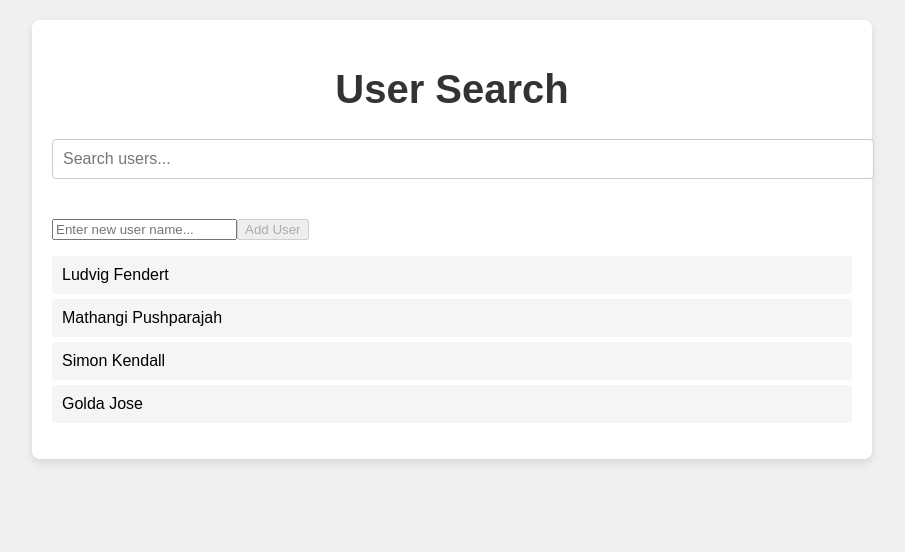
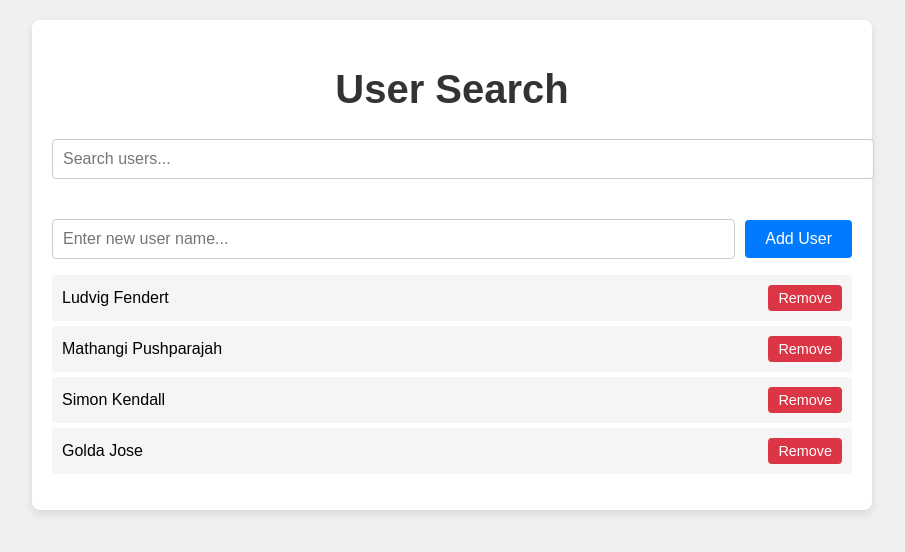
Before and after one commit to Junotas/my-tanstack-app, a React (Vite) app: page / in a window 1280 px wide. Shown: the top 552 px of the page, without its empty margins (188-1093 px from the left). Built offline with nearby package versions, Linux system fonts and the light colour scheme.

Commit message:
just some refactoring

```diff
--- a/src/App.css
+++ b/src/App.css
@@ -1,5 +1,5 @@
 body {
-  font-family: 'Arial', sans-serif;
+  font-family: "Arial", sans-serif;
   background-color: #f0f0f0;
   margin: 0;
   padding: 0;
@@ -33,12 +33,60 @@ h1 {
   margin-bottom: 20px;
 }
 
+.add-user {
+  display: flex;
+  align-items: center;
+}
+
+.add-user-input {
+  flex: 1;
+  padding: 10px;
+  font-size: 1rem;
+  border: 1px solid #ccc;
+  border-radius: 4px;
+  margin-right: 10px;
+}
+
+.add-user-btn {
+  padding: 10px 20px;
+  font-size: 1rem;
+  background-color: #007bff;
+  color: #fff;
+  border: none;
+  border-radius: 4px;
+  cursor: pointer;
+  transition: background-color 0.3s ease;
+}
+
+.add-user-btn:hover {
+  background-color: #0056b3;
+}
+
+.remove-user-btn {
+  padding: 5px 10px;
+  margin-left: 10px;
+  font-size: 0.9rem;
+  background-color: #dc3545;
+  color: #fff;
+  border: none;
+  border-radius: 4px;
+  cursor: pointer;
+  transition: background-color 0.3s ease;
+}
+
+.remove-user-btn:hover {
+  background-color: #c82333;
+}
+
 .user-list {
   list-style-type: none;
   padding: 0;
 }
 
 .user-item {
+  display: flex;
+  justify-content: space-between;
+  align-items: center;
   padding: 10px;
   margin-bottom: 5px;
   background-color: #f5f5f5;
--- a/src/App.tsx
+++ b/src/App.tsx
@@ -3,7 +3,7 @@ import "./App.css";
 import { useUsers } from "./useUsers";
 
 const App: React.FC = () => {
-  const { isLoading, error, data: users, refetch } = useUsers(); // Use refetch to update data after adding a user
+  const { isLoading, error, data: users, refetch } = useUsers();
   const [searchTerm, setSearchTerm] = useState("");
   const [newUserName, setNewUserName] = useState("");
 
@@ -18,10 +18,8 @@ const App: React.FC = () => {
   };
 
   const handleAddUser = async () => {
-    // Wait for the users data to be available
     await refetch();
 
-    // Now you can safely access the users data
     if (
       users &&
       users.some(
@@ -32,18 +30,33 @@ const App: React.FC = () => {
       return;
     }
 
-    // Generate a new id (you might want to ensure uniqueness in a real scenario)
     const newUserId =
       users && users.length > 0 ? users[users.length - 1].id + 1 : 1;
     const newUser: User = { id: newUserId, name: newUserName };
 
-    // Update localStorage
-    const updatedUsers = [...(users || []), newUser]; // Use empty array fallback if users is still undefined
+    const updatedUsers = [...(users || []), newUser];
     localStorage.setItem("users", JSON.stringify(updatedUsers));
 
-    // Clear the input field and trigger a refetch to update the UI
     setNewUserName("");
-    await refetch(); // Refetch again to update with the newly added user
+    await refetch();
+  };
+
+  const handleRemoveUser = async (userId: number) => {
+    if (!window.confirm("Are you sure you want to remove this user?")) {
+      return;
+    }
+
+    await refetch(); // Ensure users data is up-to-date
+
+    if (!users) {
+      console.error("Users data is not available.");
+      return;
+    }
+
+    const updatedUsers = users.filter((user) => user.id !== userId);
+    localStorage.setItem("users", JSON.stringify(updatedUsers));
+
+    await refetch(); // Refetch to update UI after removal
   };
 
   if (isLoading) return <div className="container">Loading...</div>;
@@ -79,7 +92,7 @@ const App: React.FC = () => {
             Add User
           </button>
         </div>
-        <SearchResults users={filteredUsers} />
+        <SearchResults users={filteredUsers} onRemoveUser={handleRemoveUser} />
       </main>
     </div>
   );
@@ -90,7 +103,10 @@ interface User {
   name: string;
 }
 
-const SearchResults: React.FC<{ users: User[] }> = ({ users }) => {
+const SearchResults: React.FC<{
+  users: User[];
+  onRemoveUser: (userId: number) => void;
+}> = ({ users, onRemoveUser }) => {
   if (users.length === 0) {
     return <p>No users found.</p>;
   }
@@ -100,6 +116,12 @@ const SearchResults: React.FC<{ users: User[] }> = ({ users }) => {
       {users.map((user) => (
         <li key={user.id} className="user-item">
           {user.name}
+          <button
+            onClick={() => onRemoveUser(user.id)}
+            className="remove-user-btn"
+          >
+            Remove
+          </button>
         </li>
       ))}
     </ul>
--- a/src/main.tsx
+++ b/src/main.tsx
@@ -12,14 +12,13 @@ const checkAndUpdateData = async (): Promise<void> => {
     const currentData = localStorage.getItem("users");
     if (currentData !== JSON.stringify(newData)) {
       localStorage.setItem("users", JSON.stringify(newData));
-      // Optionally, notify user or trigger a UI update here
     }
   } catch (error) {
     console.error("Error fetching or storing data:", error);
   }
 };
 
-// Call checkAndUpdateData periodically (e.g., using setInterval)
+// Call checkAndUpdateData every 6 secs (using setInterval)
 setInterval(checkAndUpdateData, 60000); // Check every minute
 
 fetch("/data.json")
```
